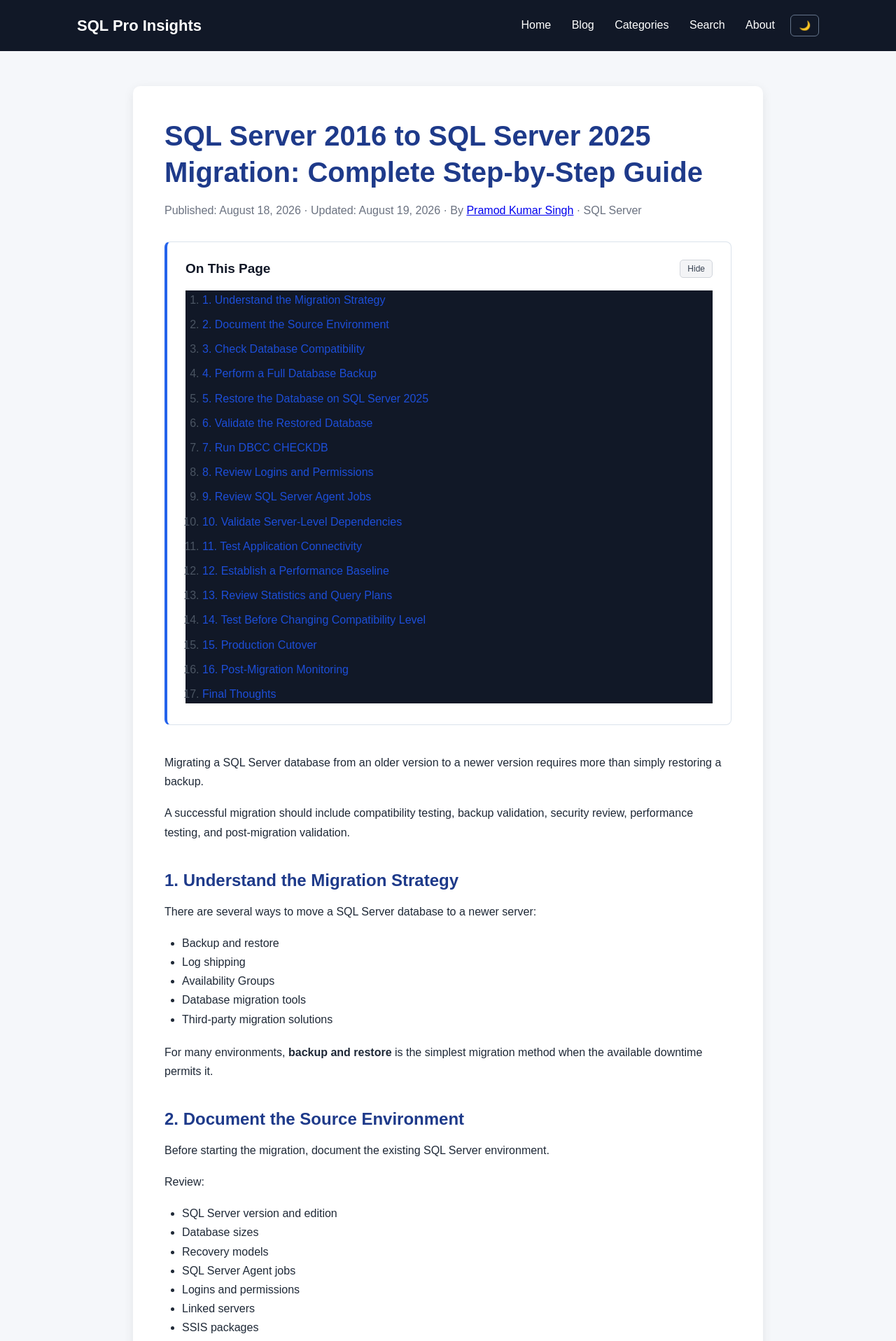
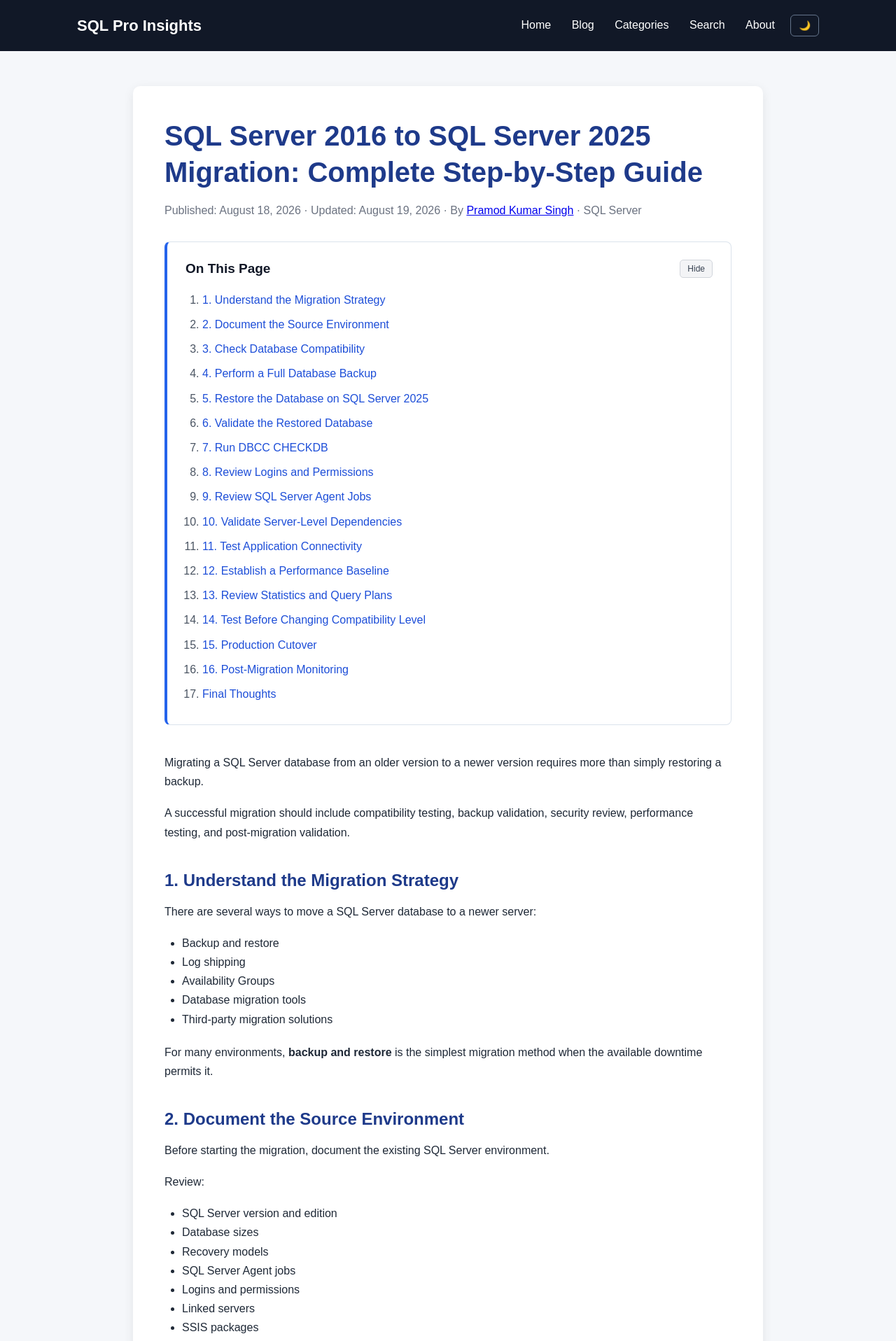
Before and after one commit to SQLProInsights/sqlproinsights.github.io, a Jekyll site: the page built from _posts/2026-08-18-sql-server-2016-to-2025-migration.md, in a window 1280 px wide. Shown: the top 1916 px of the page at 70% size. Built offline with Jekyll 4.4.1, drawn with Linux system fonts in a browser that asks for light colours.

Commit message:
Change nav element to div for TOC list

```diff
--- a/_layouts/post.html
+++ b/_layouts/post.html
@@ -33,7 +33,7 @@ layout: default
         </button>
     </div>
 
-    <nav id="toc-list"></nav>
+    <div id="toc-list"></div>
 
     </div>
     {{ content }}
```
